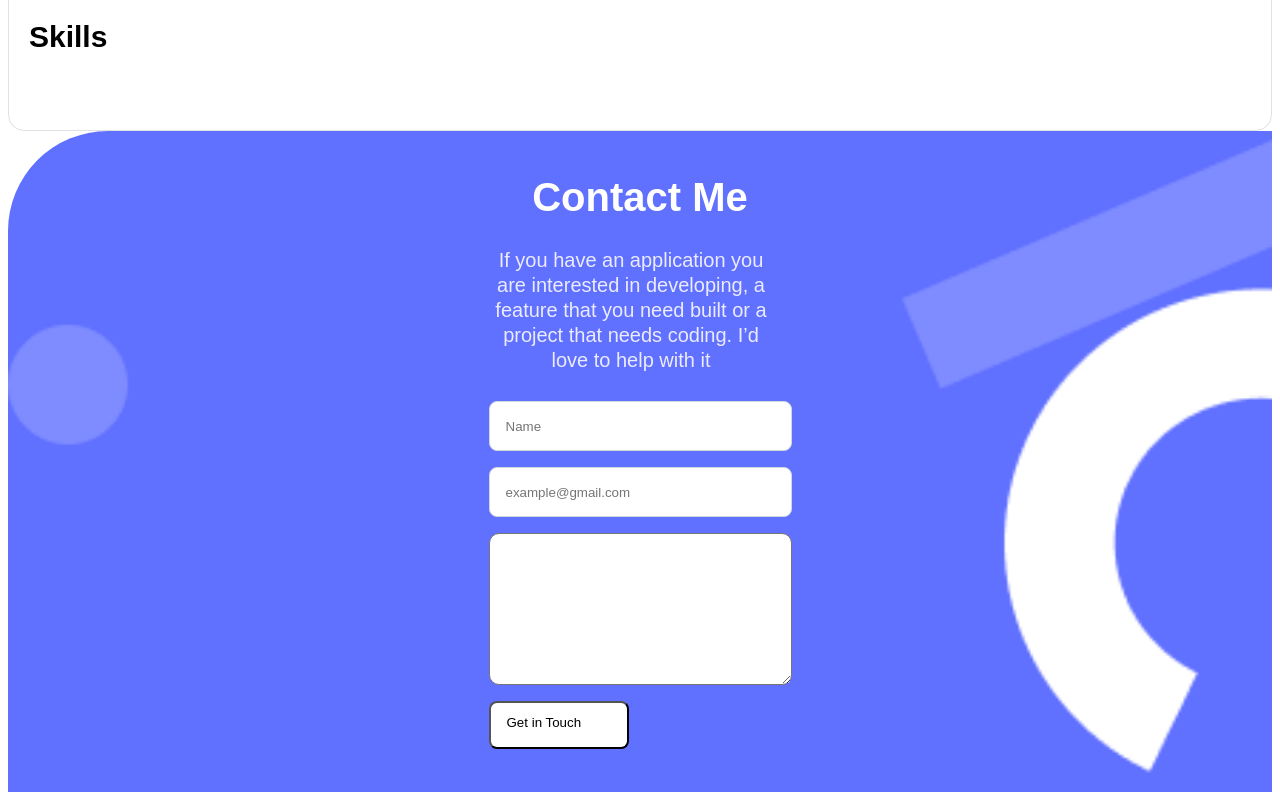
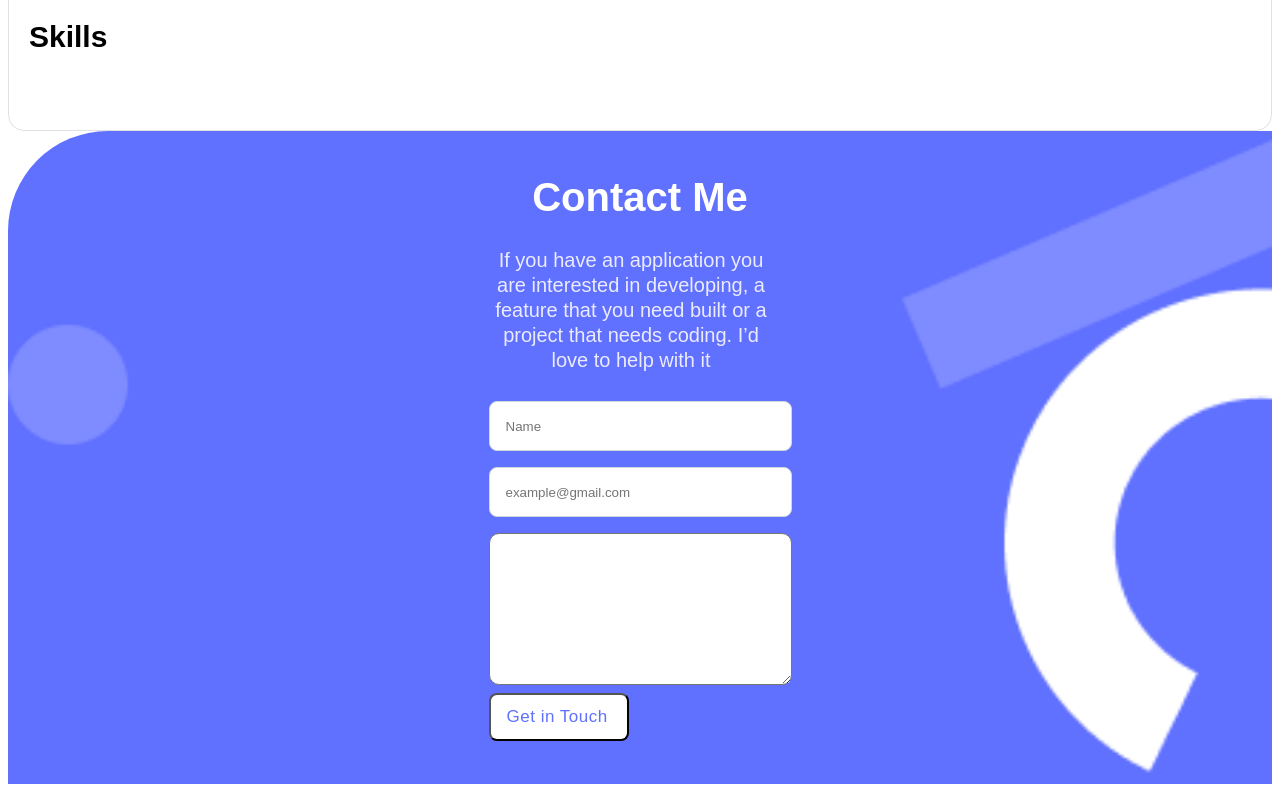
Before and after one commit to tasnimulhasan07/contact-form-mobile, a website: page index.html in a window 1280 px wide. Shown: the part 4291-5091 px from the top of the page. Drawn offline with Linux system fonts and the light colour scheme.

Commit message:
button colour and padding fix
fixed padding issue inside input and fixed colour and font not matching figma dessign

```diff
--- a/index.html
+++ b/index.html
@@ -310,7 +310,7 @@
                id="submitButton"
                type="submit"
                onclick="validation()">
-               Get in Touch
+               <p> Get in Touch </p>
              </button>
              <h4 class="error-message" id="text">
              </h4>
--- a/styles.css
+++ b/styles.css
@@ -730,7 +730,7 @@ section.contact__me__section {
 
 .contact__me__form {
   display: flex;
-  align-items: center;
+  align-items: left;
   flex-direction: column;
   border-radius: 50px;
   width: auto;
@@ -756,18 +756,33 @@ section.contact__me__section {
   border-radius: 10px;
   margin-top: 8px;
   margin-bottom: 8px;
-  padding-left: 1px;
   display: flex;
   padding-left: 16px;
 }
 
 .btn2 {
   display: flex;
+  flex-direction: row;
+  align-items: center;
   padding: 12px 16px;
   width: 140px;
   height: 48px;
-  background: #fff;
+  left: 24px;
+  top: 5317px;
+  background: #FFFFFF;
   border-radius: 8px;
-  margin-top: 8px;
-  align-self: baseline;
+  p: font-family: 'Poppins';
+  font-style: normal;
+  font-weight: 500;
+  font-size: 17px;
+  line-height: 24px;
+  display: flex;
+  align-items: center;
+  text-align: center;
+  letter-spacing: 0.03em;
+  color: #6070FF;
+  flex: none;
+  order: 0;
+  flex-grow: 0;
+  margin: 0px 0px;
 }
```
